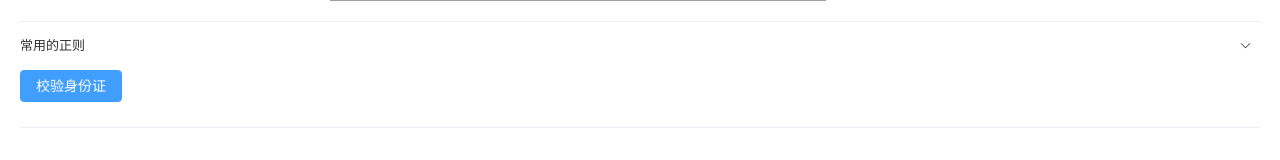
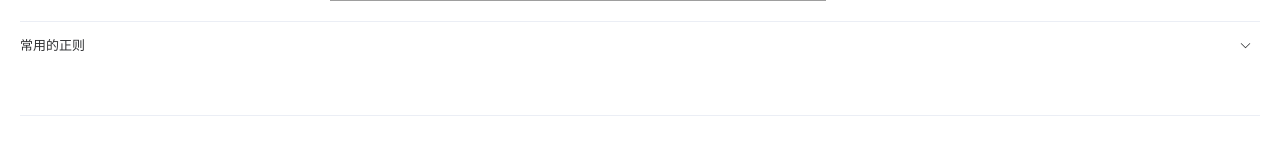
Before and after one commit to 11477872997/Regular-gadget, a Vue app: page / in a window 1280 px wide. Shown: the part 299-459 px from the top of the page. Built offline with nearby package versions, Linux system fonts and the light colour scheme; grey boxes are pictures that could not be loaded.

Commit message:
更新数据

```diff
--- a/src/components/main/mains.vue
+++ b/src/components/main/mains.vue
@@ -2,25 +2,9 @@
  <div class="demo-collapse">
     <el-collapse v-model="activeNames" @change="handleChange">
       <el-collapse-item :title="titleName" name="1">
-      <el-button type="primary">校验身份证</el-button>
-       <!-- <el-row :gutter="20">
-          <el-button type="primary">校验身份证</el-button>
-          <el-button type="success">校验手机号码</el-button>
-          <el-button type="info">校验中文</el-button>
-          <el-button type="warning">校验Email地址</el-button>
-          <el-button type="danger">校验域名</el-button>
-          <el-button type="primary">校验电话号码</el-button>
-          <el-button type="success">校验国内电话号码</el-button>
-          <el-button type="info">校验日期格式</el-button>
-          <el-button type="warning">校验xml文件</el-button>
-          <el-button type="danger">中国邮政编码</el-button>
+        <el-row :gutter="20">
+
         </el-row>
-       <el-row :gutter="20">
-          <el-button type="primary">校验IP-v4地址</el-button>
-          <el-button type="primary">校验IP-v6地址</el-button>
-          <el-button type="success">校验金额2位小数</el-button>
-          <el-button type="success">判断IE的版本</el-button>
-        </el-row> -->
       </el-collapse-item>
     </el-collapse>
   </div>
@@ -34,13 +18,14 @@
 class randomNUm{
   arrlist: Array<string> = ["primary","success","info","warning","danger"];
   getrandom(){
-    return Math.random() * 5;
+    return this.arrlist[Math.round(Math.random()* 4)]
   }
 }
 let roum =  new randomNUm();
-console.log(roum.getrandom())
-console.log(parseInt('1'))
- const activeNames = ref(['1'])
+// 获取按钮数据
+
+
+const activeNames = ref(['1'])
 const handleChange = (val: string[]) => {
   console.log(val)
 }
```
